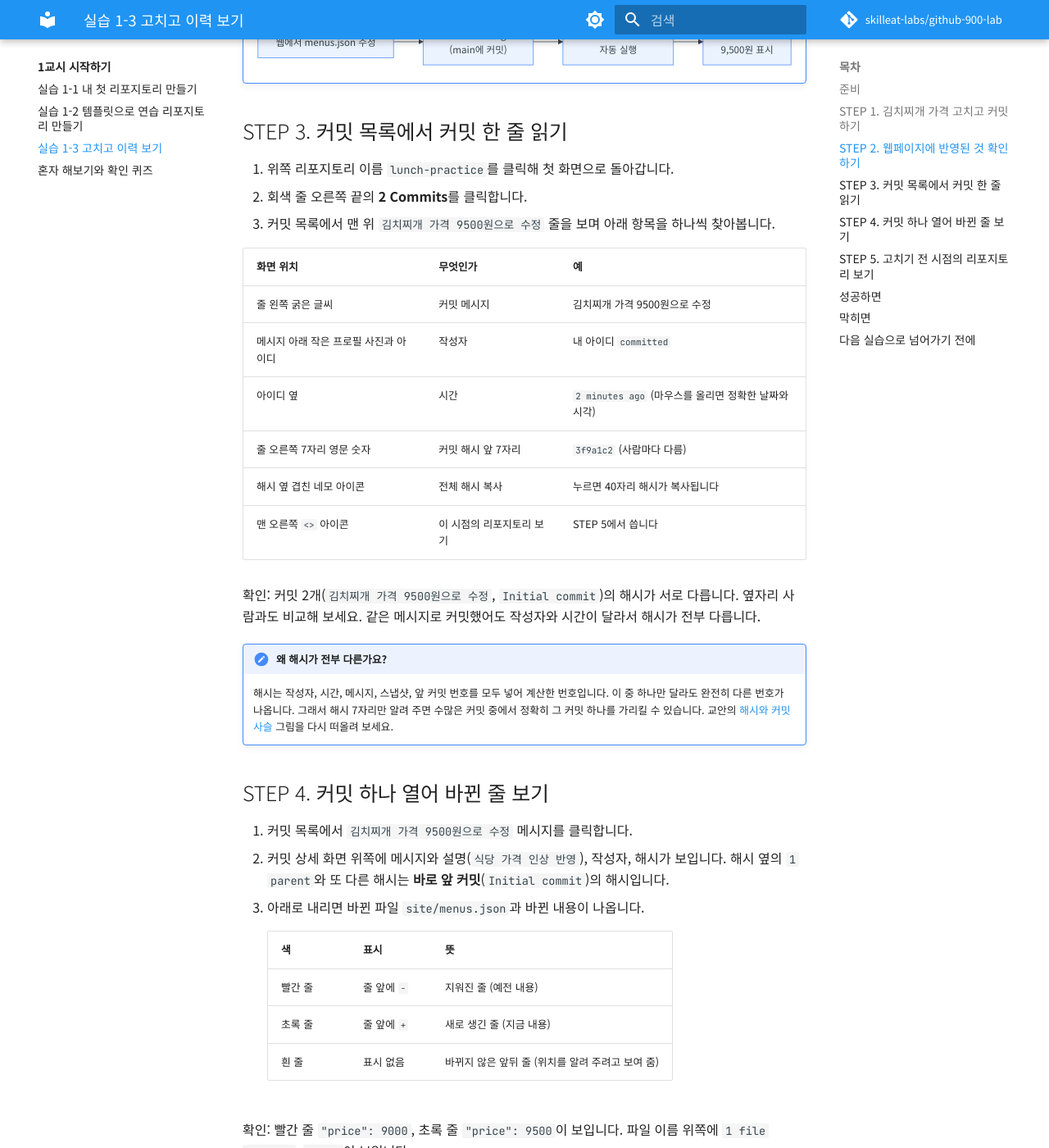
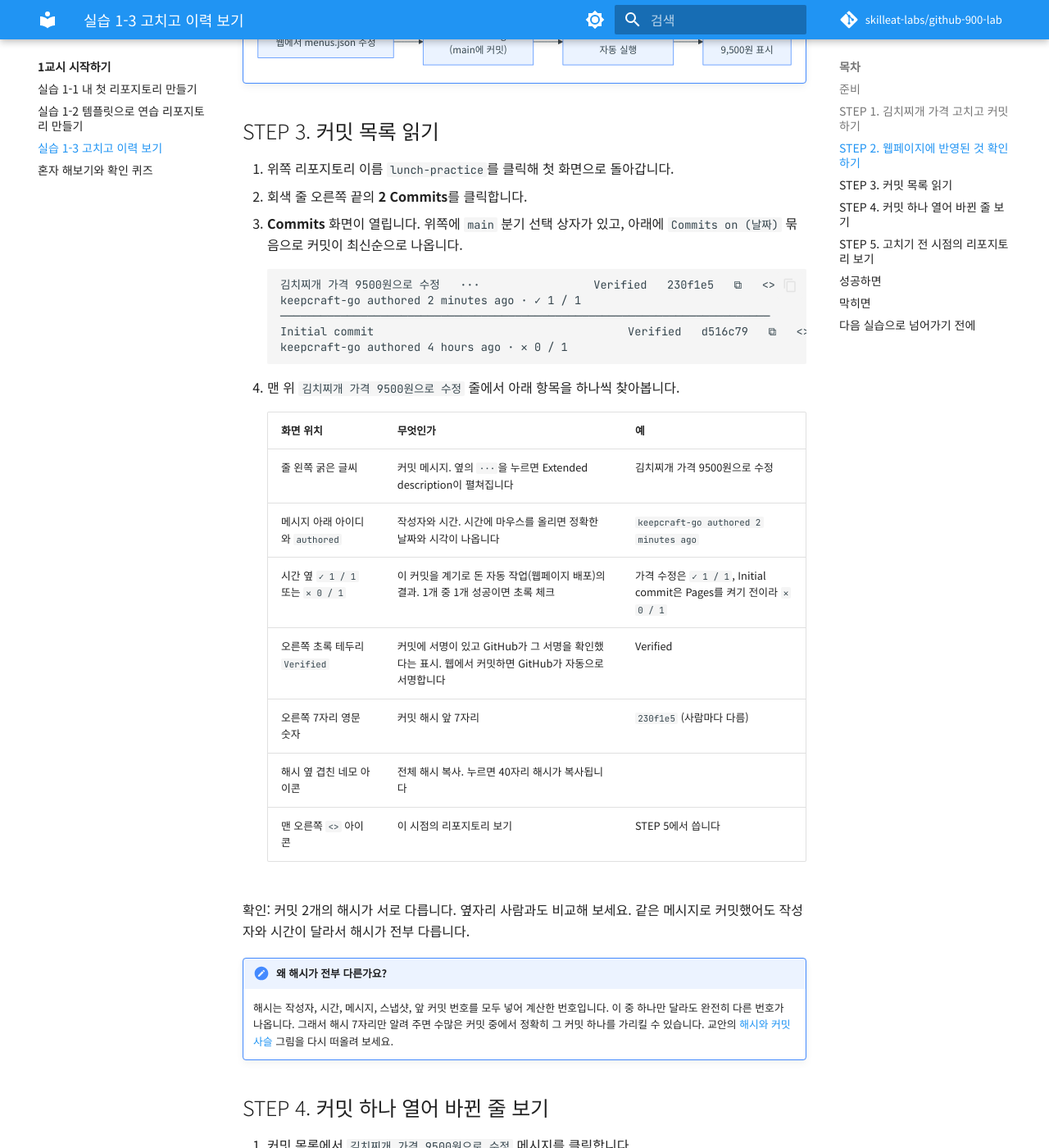
Before and after one commit to hyongsu/github-900-lab, an MkDocs documentation site: the page built from docs/class1/lab-3.md, in a window 1280 px wide and 1400 px high, scrolled down 2282 px. Shown: the whole window at 82% size. Built offline with MkDocs 1.6.1 and Material for MkDocs 9.7.7, drawn with Linux system fonts in a browser that asks for light colours; comment, search, counter and statistics services are not loaded; some of the changed text lies outside the part shown.

Commit message:
1-3 STEP 3, 4: 커밋 목록 항목 설명 보강, 커밋 상세 화면 캡처와 번호별 설명 추가
Co-Authored-By: Claude Opus 5.5 <noreply@anthropic.com>

````diff
--- a/docs/class1/lab-3.md
+++ b/docs/class1/lab-3.md
@@ -80,22 +80,33 @@
         C --> D["웹페이지에<br/>9,500원 표시"]
     ```
 
-## STEP 3. 커밋 목록에서 커밋 한 줄 읽기
+## STEP 3. 커밋 목록 읽기
 
 1. 위쪽 리포지토리 이름 `lunch-practice`를 클릭해 첫 화면으로 돌아갑니다.
 2. 회색 줄 오른쪽 끝의 **2 Commits**를 클릭합니다.
-3. 커밋 목록에서 맨 위 `김치찌개 가격 9500원으로 수정` 줄을 보며 아래 항목을 하나씩 찾아봅니다.
+3. **Commits** 화면이 열립니다. 위쪽에 `main` 분기 선택 상자가 있고, 아래에 `Commits on (날짜)` 묶음으로 커밋이 최신순으로 나옵니다.
 
-| 화면 위치 | 무엇인가 | 예 |
-|---|---|---|
-| 줄 왼쪽 굵은 글씨 | 커밋 메시지 | 김치찌개 가격 9500원으로 수정 |
-| 메시지 아래 작은 프로필 사진과 아이디 | 작성자 | 내 아이디 `committed` |
-| 아이디 옆 | 시간 | `2 minutes ago` (마우스를 올리면 정확한 날짜와 시각) |
-| 줄 오른쪽 7자리 영문 숫자 | 커밋 해시 앞 7자리 | `3f9a1c2` (사람마다 다름) |
-| 해시 옆 겹친 네모 아이콘 | 전체 해시 복사 | 누르면 40자리 해시가 복사됩니다 |
-| 맨 오른쪽 `<>` 아이콘 | 이 시점의 리포지토리 보기 | STEP 5에서 씁니다 |
+    ```text
+    김치찌개 가격 9500원으로 수정   ···                 Verified   230f1e5   ⧉   <>
+    keepcraft-go authored 2 minutes ago · ✓ 1 / 1
+    ─────────────────────────────────────────────────────────────────────────
+    Initial commit                                      Verified   d516c79   ⧉   <>
+    keepcraft-go authored 4 hours ago · ✕ 0 / 1
+    ```
 
-확인: 커밋 2개(`김치찌개 가격 9500원으로 수정`, `Initial commit`)의 해시가 서로 다릅니다. 옆자리 사람과도 비교해 보세요. 같은 메시지로 커밋했어도 작성자와 시간이 달라서 해시가 전부 다릅니다.
+4. 맨 위 `김치찌개 가격 9500원으로 수정` 줄에서 아래 항목을 하나씩 찾아봅니다.
+
+    | 화면 위치 | 무엇인가 | 예 |
+    |---|---|---|
+    | 줄 왼쪽 굵은 글씨 | 커밋 메시지. 옆의 `···`을 누르면 Extended description이 펼쳐집니다 | 김치찌개 가격 9500원으로 수정 |
+    | 메시지 아래 아이디와 `authored` | 작성자와 시간. 시간에 마우스를 올리면 정확한 날짜와 시각이 나옵니다 | `keepcraft-go authored 2 minutes ago` |
+    | 시간 옆 `✓ 1 / 1` 또는 `✕ 0 / 1` | 이 커밋을 계기로 돈 자동 작업(웹페이지 배포)의 결과. 1개 중 1개 성공이면 초록 체크 | 가격 수정은 `✓ 1 / 1`, Initial commit은 Pages를 켜기 전이라 `✕ 0 / 1` |
+    | 오른쪽 초록 테두리 `Verified` | 커밋에 서명이 있고 GitHub가 그 서명을 확인했다는 표시. 웹에서 커밋하면 GitHub가 자동으로 서명합니다 | Verified |
+    | 오른쪽 7자리 영문 숫자 | 커밋 해시 앞 7자리 | `230f1e5` (사람마다 다름) |
+    | 해시 옆 겹친 네모 아이콘 | 전체 해시 복사. 누르면 40자리 해시가 복사됩니다 | |
+    | 맨 오른쪽 `<>` 아이콘 | 이 시점의 리포지토리 보기 | STEP 5에서 씁니다 |
+
+확인: 커밋 2개의 해시가 서로 다릅니다. 옆자리 사람과도 비교해 보세요. 같은 메시지로 커밋했어도 작성자와 시간이 달라서 해시가 전부 다릅니다.
 
 !!! note "왜 해시가 전부 다른가요?"
     해시는 작성자, 시간, 메시지, 스냅샷, 앞 커밋 번호를 모두 넣어 계산한 번호입니다. 이 중 하나만 달라도 완전히 다른 번호가 나옵니다. 그래서 해시 7자리만 알려 주면 수많은 커밋 중에서 정확히 그 커밋 하나를 가리킬 수 있습니다. 교안의 [해시와 커밋 사슬](index.md#hash) 그림을 다시 떠올려 보세요.
@@ -103,19 +114,30 @@
 ## STEP 4. 커밋 하나 열어 바뀐 줄 보기
 
 1. 커밋 목록에서 `김치찌개 가격 9500원으로 수정` 메시지를 클릭합니다.
-2. 커밋 상세 화면 위쪽에 메시지와 설명(`식당 가격 인상 반영`), 작성자, 해시가 보입니다. 해시 옆의 `1 parent`와 또 다른 해시는 **바로 앞 커밋**(`Initial commit`)의 해시입니다.
-3. 아래로 내리면 바뀐 파일 `site/menus.json`과 바뀐 내용이 나옵니다.
+2. 커밋 상세 화면이 열립니다. 아래 그림의 번호를 따라 위에서 아래로 읽어 봅니다.
 
-    | 색 | 표시 | 뜻 |
-    |---|---|---|
-    | 빨간 줄 | 줄 앞에 `-` | 지워진 줄 (예전 내용) |
-    | 초록 줄 | 줄 앞에 `+` | 새로 생긴 줄 (지금 내용) |
-    | 흰 줄 | 표시 없음 | 바뀌지 않은 앞뒤 줄 (위치를 알려 주려고 보여 줌) |
+![커밋 상세 화면. 번호 1 커밋 해시, 2 작성자와 시간, 3 자동 작업 결과, 4 Verified, 5 메시지와 설명, 6 앞 커밋 해시, 7 바뀐 파일 수, 8 지워진 줄, 9 새로 생긴 줄, 10 Browse files, 11 보기 방식 설정](../images/class1/commit-detail.png)
 
-확인: 빨간 줄 `"price": 9000`, 초록 줄 `"price": 9500`이 보입니다. 파일 이름 위쪽에 `1 file changed`, `+1 -1`이 보입니다.
+| 번호 | 화면에 보이는 것 | 뜻 |
+|---|---|---|
+| ① | `Commit 230f1e5` | 이 커밋의 해시 앞 7자리. 커밋의 고유 번호입니다 |
+| ② | `keepcraft-go authored 1 minute ago` | **누가, 언제** 커밋했는지 |
+| ③ | `✓ 1 / 1` | 이 커밋을 계기로 돈 자동 작업 1개가 성공했다는 표시. 눌러 보면 **웹페이지 배포**가 보입니다 |
+| ④ | `Verified` | 서명이 확인된 커밋이라는 표시. 웹에서 커밋하면 GitHub가 자동으로 서명해서 붙습니다 |
+| ⑤ | `김치찌개 가격 9500원으로 수정`, 아래 줄 `식당 가격 인상 반영` | **무엇을, 왜**. 첫 줄은 Commit message, 둘째 줄은 Extended description입니다 |
+| ⑥ | `1 parent d516c79 commit 230f1e5` | 바로 앞 커밋(parent)이 `d516c79`(Initial commit)라는 뜻. 교안의 **커밋 사슬**이 여기서 보입니다. `d516c79`를 누르면 앞 커밋으로 갑니다 |
+| ⑦ | `1 file changed`, 오른쪽 `+1 -1` | 바뀐 파일 1개, 새로 생긴 줄 1개, 지워진 줄 1개 |
+| ⑧ | 왼쪽 빨간 줄, 앞에 `-` | 지워진 줄(예전 내용). `"price": 9000` |
+| ⑨ | 오른쪽 초록 줄, 앞에 `+` | 새로 생긴 줄(지금 내용). `"price": 9500`. 바뀐 글자는 더 진하게 강조됩니다 |
+| ⑩ | **Browse files** | 이 커밋 시점의 리포지토리 전체 보기. STEP 5에서 씁니다 |
+| ⑪ | 톱니바퀴 아이콘 | 보기 방식 바꾸기. **Split**은 그림처럼 왼쪽 예전, 오른쪽 지금으로 나란히, **Unified**는 빨간 줄과 초록 줄을 위아래로 보여 줍니다 |
+
+빨간 줄과 초록 줄 위아래의 흰 줄(짜장면, 돈카츠 등)은 바뀌지 않은 줄입니다. 어디가 바뀌었는지 위치를 알려 주려고 앞뒤 몇 줄을 함께 보여 줍니다.
+
+확인: 빨간 줄 `"price": 9000`, 초록 줄 `"price": 9500`이 보이고, ⑥에 Initial commit의 해시가 보입니다.
 
 !!! note "diff란?"
-    두 시점의 파일을 비교해 바뀐 줄만 보여 주는 화면을 **diff**(차이)라고 합니다. Git은 저장할 때는 스냅샷(사진)으로 저장하지만, 보여 줄 때는 앞 커밋의 사진과 비교해서 바뀐 줄만 골라 보여 줍니다. 실습 1-1에서 README에 문장을 넣었을 때는 지운 줄이 없어서 초록 줄만 보였습니다.
+    두 시점의 파일을 비교해 바뀐 줄만 보여 주는 화면을 **diff**(차이)라고 합니다. Git은 저장할 때는 스냅샷(사진)으로 저장하지만, 보여 줄 때는 앞 커밋(⑥의 parent)의 사진과 비교해서 바뀐 줄만 골라 보여 줍니다. 숫자 하나만 바꿔도 Git은 "줄 하나를 지우고 새 줄 하나를 넣었다"로 기록해서 `+1 -1`이 됩니다. 실습 1-1에서 README에 문장을 넣었을 때는 지운 줄이 없어서 초록 줄만 보였습니다.
 
 ## STEP 5. 고치기 전 시점의 리포지토리 보기
 
@@ -154,9 +176,6 @@
 ??? failure "커밋 상세 화면에 바뀐 줄이 안 보이고 Load diff 버튼만 있습니다"
     **Load diff**를 클릭하면 바뀐 줄이 펼쳐집니다.
 
-??? failure "바뀐 줄 화면이 좌우로 나뉘어 보입니다"
-    보기 방식이 Split(나란히 보기)로 되어 있는 경우입니다. 왼쪽이 예전, 오른쪽이 지금입니다. 위쪽 톱니바퀴 아이콘에서 **Unified**를 고르면 한 줄씩 위아래로 보입니다. 어느 쪽으로 봐도 됩니다.
-
 ??? failure "과거 시점 화면에서 나오는 방법을 모르겠습니다"
     위쪽 리포지토리 이름 `lunch-practice`를 클릭하거나, 분기 선택 상자를 눌러 **main**을 고릅니다.
 
````
Also changed, not shown: GUIDE_RULES.md (+1 -1 lines), docs/images/class1/commit-detail.png (added).
